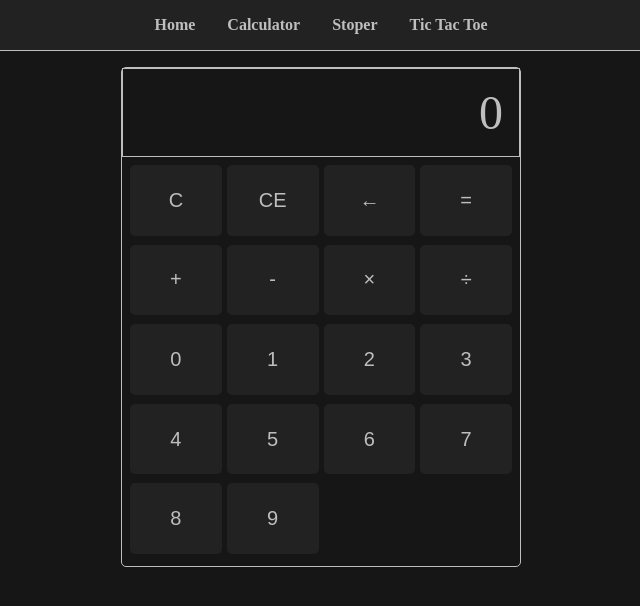
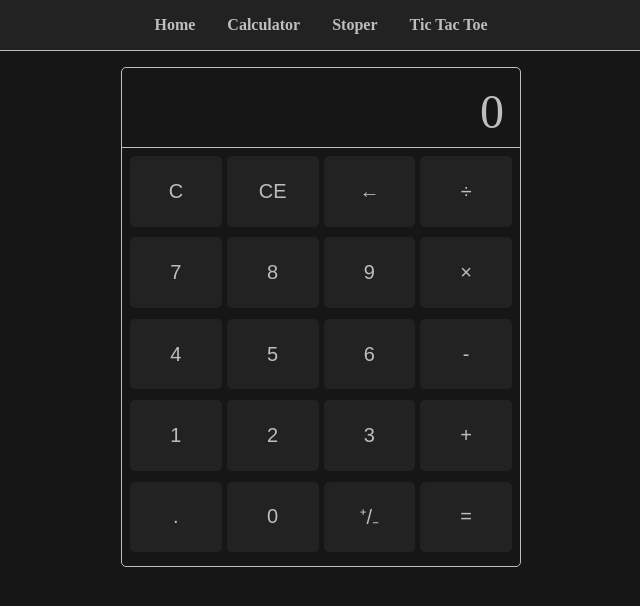
Before and after one commit to Haskuaer/react-tryout, a React (Vite) app: page /calculator in a window 1280 px wide. Shown: the top 606 px of the page, without its empty margins (319-959 px from the left). Built offline with nearby package versions, Linux system fonts and the light colour scheme.

Commit message:
Working on calculator functionality

```diff
--- a/src/components/calculator/Calculator.jsx
+++ b/src/components/calculator/Calculator.jsx
@@ -1,27 +1,131 @@
-import { useState } from 'react'
+import { useState, useEffect } from 'react'
 import styles from './Calculator.module.css'
-import BUTTONS from '@constants/buttons'
+import { BUTTONS, TYPES } from '@constants/buttons'
 
 function Calculator() {
 
     const [display, setDisplay] = useState('0');
+    const [dot, setDot] = useState(false);
+    const [minus, setMinus] = useState(false);
+    const [mem, setMem] = useState(null);
+    const [operation, setOperation] = useState(null);
 
-    const handlePress = (value) => {
-        setDisplay(prev => prev === '0' ? value : prev + value);
+    const handlePress = (value, type) => {
+
+        switch (type) {
+            case TYPES.ACTION:
+
+                if (value === 'clear') setDisplay('0')
+                if (value === 'clearEverything') {
+                    setDisplay('0')
+                    setMem(null)
+                    setOperation(null)
+                }
+                if (value === 'backspace') setDisplay(prev => prev.length > 1 ? prev.slice(0, -1) : '0')
+                if (value === '=') setDisplay(calculate)
+                break;
+
+            case TYPES.OPERATOR:
+
+                setOperation(prev => {
+
+                    if (prev !== null) return value // Change only operator if its already set
+
+                    setOperation(value)
+                    setMem(display)
+                    setDisplay('0');
+                });
+                break;
+
+            case TYPES.SIGN:
+
+                if (/^\d$/.test(value)) handleNumber(value)
+
+                if (value === '.') {
+                    if (!dot) {
+                        setDot(true)
+                        setDisplay(prev => prev + value)
+                    }
+                }
+
+                if (value === 'sign') {
+                    setDisplay(prev => {
+                        if (prev === '0') return prev
+                        if (minus) {
+                            setMinus(false);
+                            return prev.slice(1)
+                        } else {
+                            setMinus(true);
+                            return '-' + prev
+                        }
+                    })
+                }
+                break;
+            default:
+                setDisplay('ERROR');
+        }
+
+        // if (type === "ACTION" || type === "OPERATOR" ) setDisplay('0');
+        // else if (display.length < 13) {
+        //     if (value === '.')
+        //     setDisplay(display === '0' ? value : display + value);
+        // }
+    }
+
+    // useEffect(() => {
+    //     console.log(`Operator set: ${operation}`)
+    // }, [operation])
+
+    // useEffect(() => {
+    //     console.log(`Memory set: ${mem}`)
+    // }, [mem])
+
+    const handleNumber = (digit) => {
+
+        setDisplay(prev => {
+            if (prev === '0') return digit
+            if (prev.length >= 13) return prev
+            return prev + digit
+        })
+    }
+
+    const calculate = () => {
+
+        let result = null
+
+
+        switch(operation) {
+            case '+':
+                result = Number(mem) + Number(display)
+                break;
+            default:
+                result = 0
+        }
+
+        return result
+    }
+
+    const handleEquationDisplay = () => {
+
+
     }
 
     return (
         <div className={styles.calculator}>
-            <div className={styles.display}>
+            <div className={`${styles.displayBase} ${styles.equationDisplay}`}>
+                {operation ? `${mem} ${operation} ` : ''}
+            </div>
+            <div className={`${styles.displayBase} ${styles.display}`}>
                 {display}
             </div>
             <div className={styles.buttons}>
-                { BUTTONS.map(({label, value}) => {
+                { BUTTONS.map(({label, value, type}) => {
                     return (
                         <button
                             key={label}
                             value={value}
-                            onClick={ () => handlePress(value) }
+                            type={type}
+                            onClick={ () => handlePress(value, type) }
                         >{label}</button>
                     )
                 })}
--- a/src/components/calculator/Calculator.module.css
+++ b/src/components/calculator/Calculator.module.css
@@ -8,13 +8,23 @@
     border-radius: 5px;
 }
 
+.displayBase {
+    flex: 0 0 auto;
+    margin: 0;
+    width: 100%;
+    overflow: hidden;
+    text-align: right;
+}
+
 .display {
-    flex: 0 0 auto;
-    padding: 1rem;
-    width: 100%;
+    padding: 0.5rem 1rem;
     font-size: 3rem;
-    text-align: right;
-    border: 1px solid oklch(80% 0 0);
+    border-bottom: 1px solid oklch(80% 0 0);
+}
+
+.equationDisplay {
+    padding: 0.25rem 1rem;
+    font-size: 1rem;
 }
 
 .buttons {
--- a/src/constants/buttons.js
+++ b/src/constants/buttons.js
@@ -1,22 +1,28 @@
-const BUTTONS = [
-    { label: 'C', value: 'clear' },
-    { label: 'CE', value: 'clearEverything' },
-    { label: '←', value: 'backspace' },
-    { label: '=', value: 'equals'},
-    { label: '+', value: 'plus' },
-    { label: '-', value: 'minus' },
-    { label: '×', value: 'times' },
-    { label: '÷', value: 'divide' },
-    { label: '0', value: '0' },
-    { label: '1', value: '1' },
-    { label: '2', value: '2' },
-    { label: '3', value: '3' },
-    { label: '4', value: '4' },
-    { label: '5', value: '5' },
-    { label: '6', value: '6' },
-    { label: '7', value: '7' },
-    { label: '8', value: '8' },
-    { label: '9', value: '9' },
+export const TYPES = {
+    ACTION: 'ACTION',
+    OPERATOR: 'OPERATOR',
+    SIGN: 'SIGN',
+}
+
+export const BUTTONS = [
+    { label: 'C', value: 'clear', type: TYPES.ACTION },
+    { label: 'CE', value: 'clearEverything', type: TYPES.ACTION },
+    { label: '←', value: 'backspace', type: TYPES.ACTION },
+    { label: '÷', value: '÷', type: TYPES.OPERATOR },
+    { label: '7', value: '7', type: TYPES.SIGN },
+    { label: '8', value: '8', type: TYPES.SIGN },
+    { label: '9', value: '9', type: TYPES.SIGN },
+    { label: '×', value: '×', type: TYPES.OPERATOR },
+    { label: '4', value: '4', type: TYPES.SIGN },
+    { label: '5', value: '5', type: TYPES.SIGN },
+    { label: '6', value: '6', type: TYPES.SIGN },
+    { label: '-', value: '-', type: TYPES.OPERATOR },
+    { label: '1', value: '1', type: TYPES.SIGN },
+    { label: '2', value: '2', type: TYPES.SIGN },
+    { label: '3', value: '3', type: TYPES.SIGN },
+    { label: '+', value: '+', type: TYPES.OPERATOR },
+    { label: '.', value: '.', type: TYPES.SIGN },
+    { label: '0', value: '0', type: TYPES.SIGN },
+    { label: '⁺/₋', value: 'sign', type: TYPES.SIGN },
+    { label: '=', value: '=', type: TYPES.ACTION},
 ]
-
-export default BUTTONS
```
Also changed, not shown: notes/bugs.md (+14 -0 lines).
